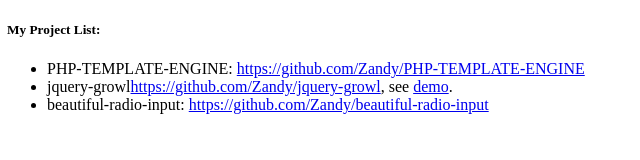
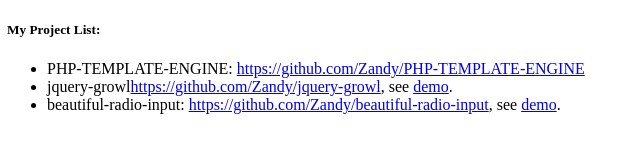
Before and after one commit to Zandy/zandy.github.io, a plain HTML site: page index.html in a window 1280 px wide. Shown: the full height of the page, 1-641 px from the left. Drawn offline with Linux system fonts and the light colour scheme.

Commit message:
update demo

```diff
--- a/index.html
+++ b/index.html
@@ -15,7 +15,8 @@
             href="jquery-growl.html">demo</a>.
     </li>
     <li>
-        beautiful-radio-input: <a href="https://github.com/Zandy/beautiful-radio-input">https://github.com/Zandy/beautiful-radio-input</a>
+        beautiful-radio-input: <a href="https://github.com/Zandy/beautiful-radio-input">https://github.com/Zandy/beautiful-radio-input</a>, see <a
+            href="beautiful-radio-input.html">demo</a>.
     </li>
 </ul>
 </body>
```
